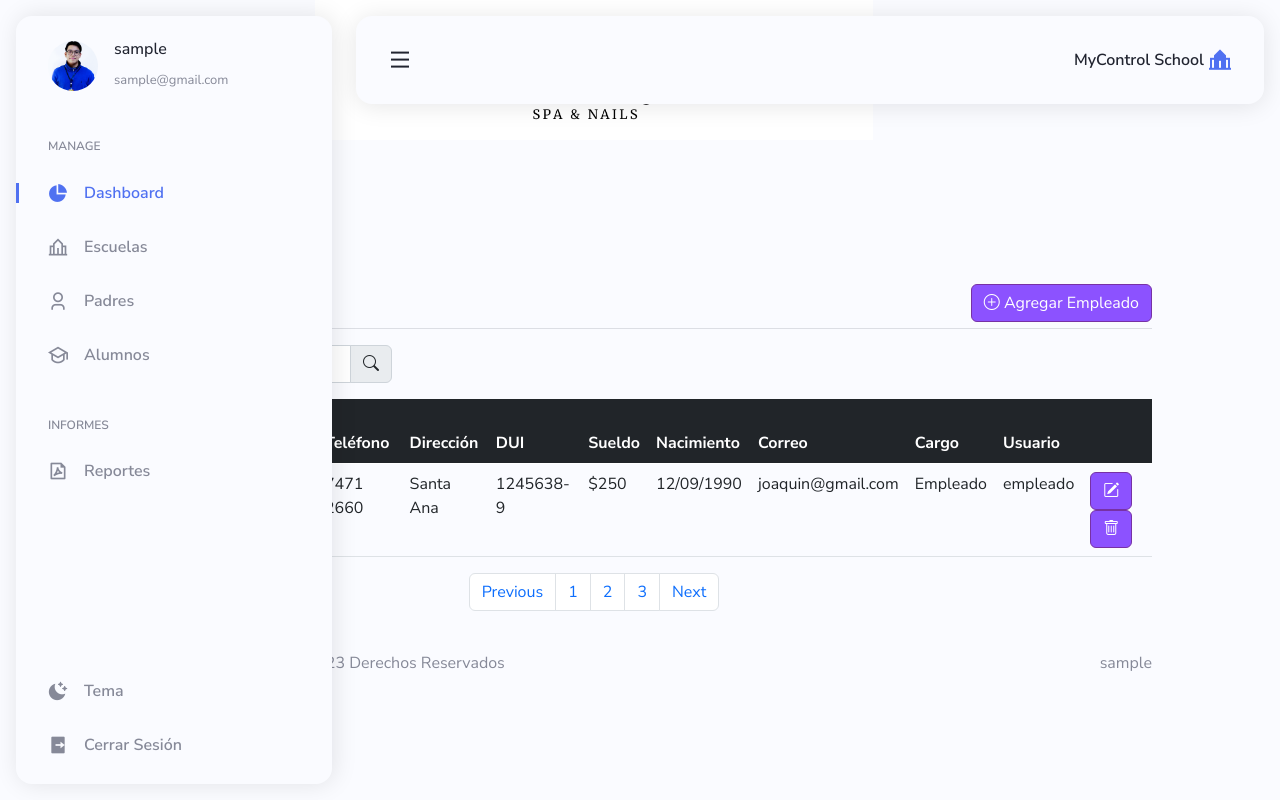
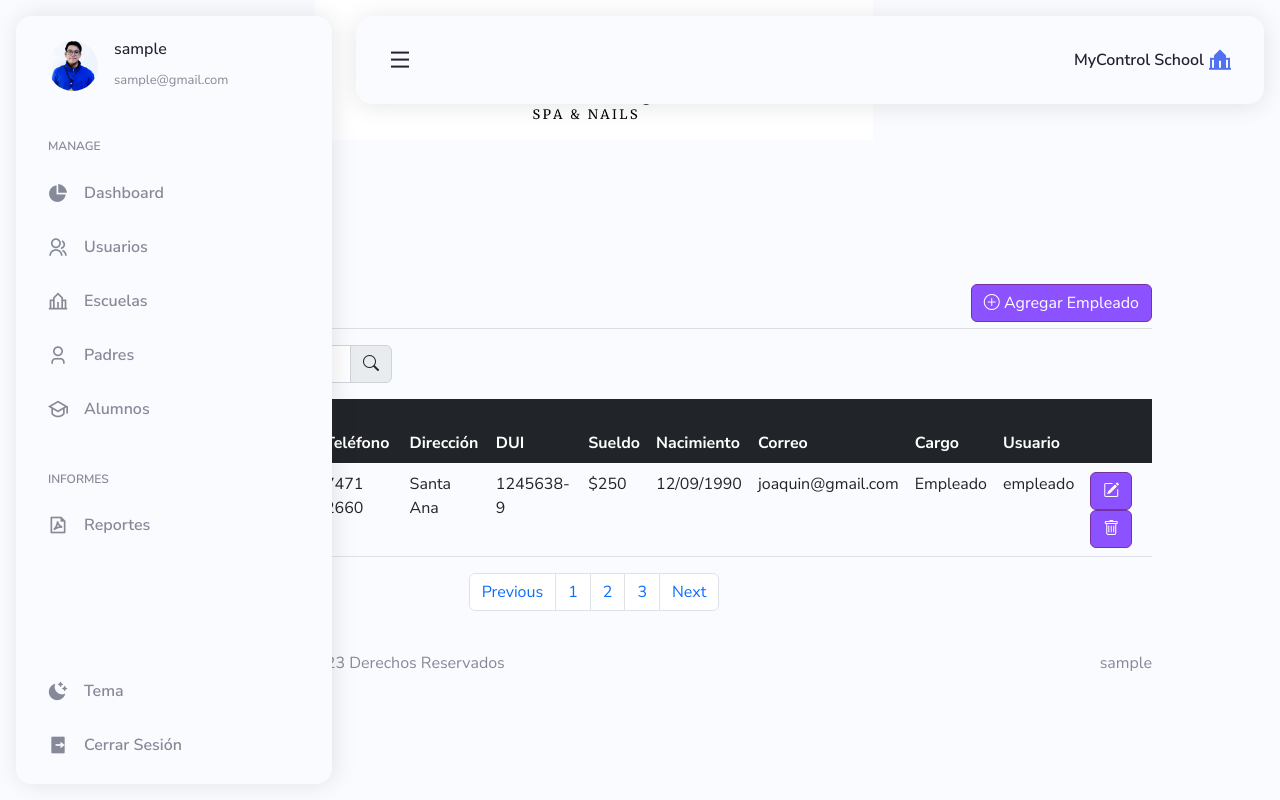
Before and after one commit to kevinocotan/school, a PHP site: page /index.php?action=empleados in a window 1280 px wide. Run offline with PHP 8.4, Linux system fonts and the light colour scheme; the visitor is signed in with stand-in values (Sample User, id 1); some libraries are stand-ins or nearby versions.

Commit message:
adaptada las tablas de main en maxwidth

```diff
--- a/app/views/sections/menu.php
+++ b/app/views/sections/menu.php
@@ -49,10 +49,23 @@
                 <div>
                     <h3 class="sidebar__title">MANAGE</h3>
 
+                    <?php
+                    // Función que determina si la URL actual corresponde a la página activa
+                    function isActive($page)
+                    {
+                        return (strpos($_SERVER['REQUEST_URI'], $page) !== false) ? 'active-link' : '';
+                    }
+                    ?>
+
                     <div class="sidebar__list">
-                        <a href="#" class="sidebar__link active-link">
+                        <a href="<?php echo URL; ?>dashboard" class="sidebar__link <?php echo isActive('dashboard'); ?>">
                             <i class="ri-pie-chart-2-fill"></i>
                             <span>Dashboard</span>
+                        </a>
+
+                        <a href="<?php echo URL; ?>usuarios" class="sidebar__link <?php echo isActive('usuarios'); ?>">
+                            <i class="ri-group-line"></i>
+                            <span>Usuarios</span>
                         </a>
 
                         <a href="#" class="sidebar__link">
--- a/app/views/usuarios.php
+++ b/app/views/usuarios.php
@@ -9,7 +9,7 @@
     <title>Usuarios - Iveth´s Beauty Salón Spa & Nails</title>
 </head>
 <body>
-    <div class="container">
+    <div class="main container" id="main">
         <!--Todos los elementos del encabezado-->
         <section id="encabezado">
             <?php include_once "app/views/sections/header.php"; ?>
--- a/css/styles-sidebar.css
+++ b/css/styles-sidebar.css
@@ -94,6 +94,7 @@
 
 .main {
   padding-top: 5rem;
+  max-width: 196vh;
 }
 
 /*=============== HEADER ===============*/
```
